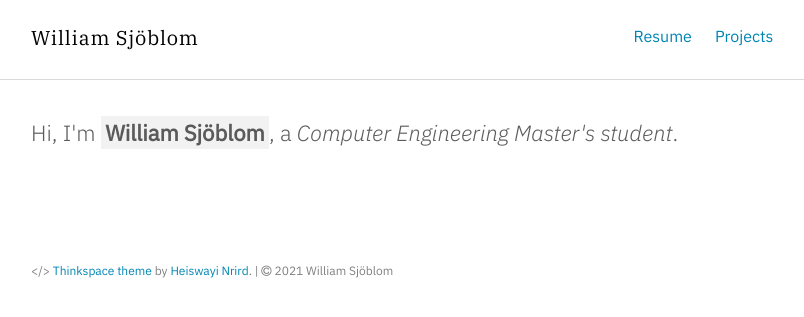
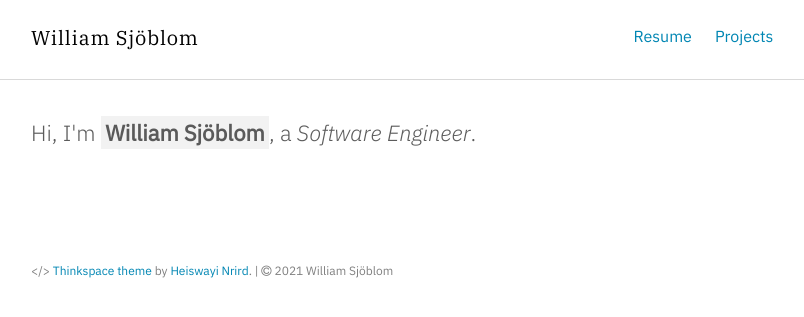
Before and after one commit to williamsjoblom/williamsjoblom.github.io, a Jekyll site: the page built from index.html, in a window 1280 px wide. Shown: the top 317 px of the page, without its empty margins (233-1037 px from the left). Built offline with Jekyll 4.4.1, drawn with Linux system fonts in a browser that asks for light colours.

Commit message:
Woo I got a degree

```diff
--- a/_config.yml
+++ b/_config.yml
@@ -23,7 +23,7 @@ sass:
 # Author settings
 author:
   name     : "William Sjöblom"
-  job      : "Computer Engineering Master's student"
+  job      : "Software Engineer"
   bio      : ""
   thumb    : https://i.stack.imgur.com/x8PhM.png
   email    : ""
```
